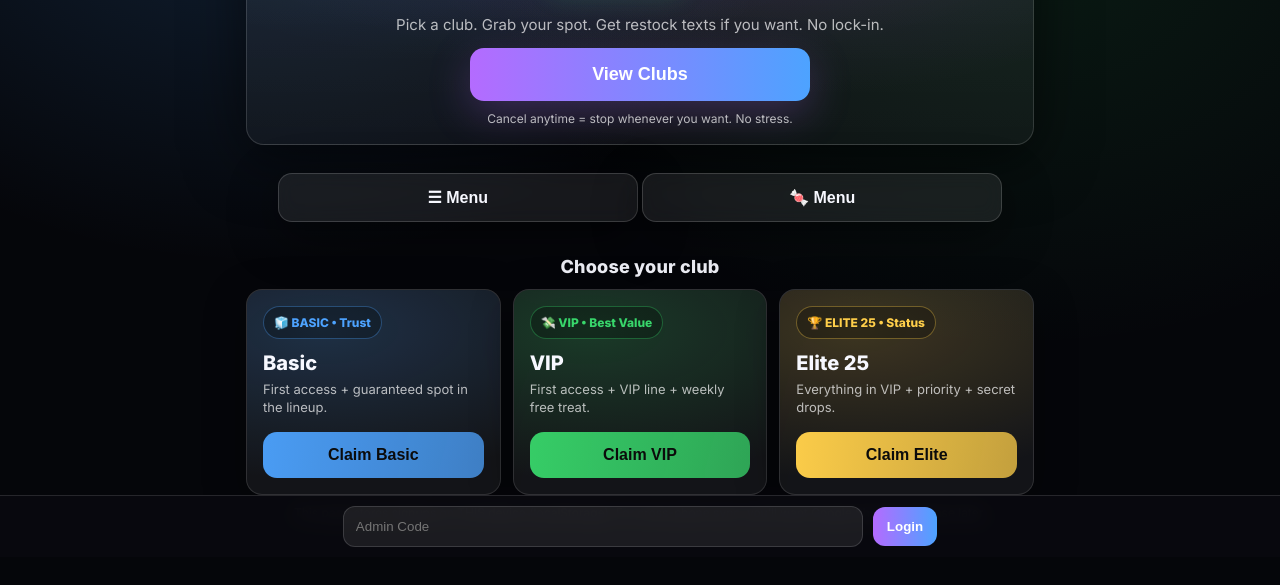
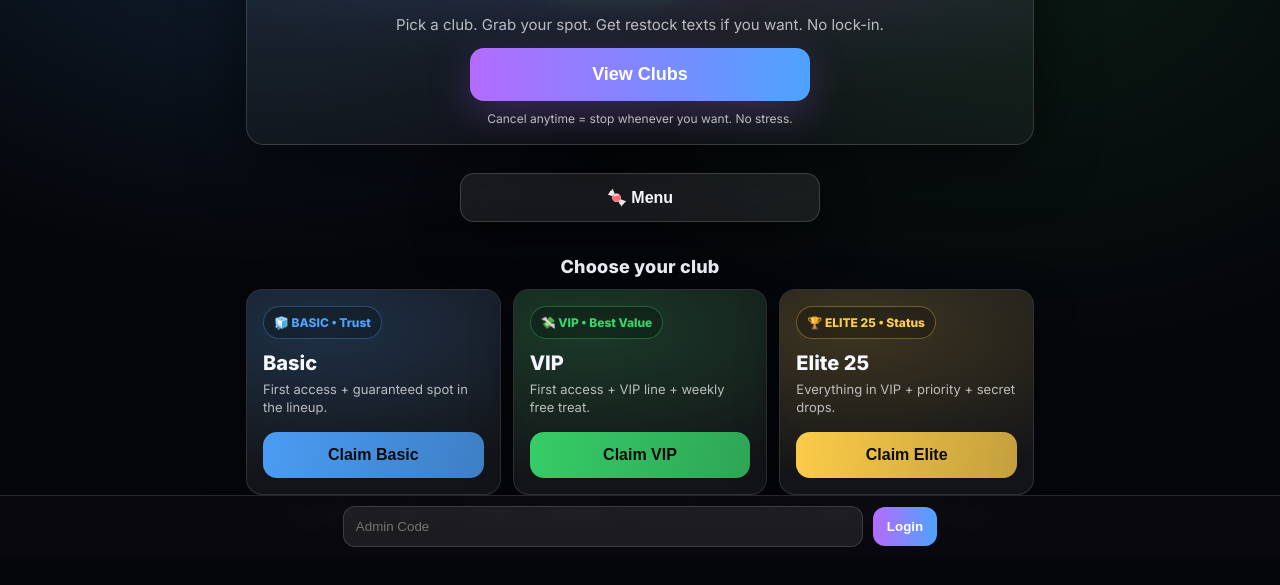
Before and after one commit to rileyraverett-dot/Jack-On-The-Go, a plain HTML site: page index.html in a window 1280 px wide. Shown: the part 243-828 px from the top of the page. Drawn offline with Linux system fonts and the light colour scheme.

Commit message:
Update index.html

```diff
--- a/index.html
+++ b/index.html
@@ -589,9 +589,6 @@ border: 1px solid rgba(255,255,255,0.18);
     </div>
 
     <div id="clubs"></div>
-
-<!-- MENU BUTTON (right before clubs) -->
-<button class="menu-btn" onclick="toggleMenu()">☰ Menu</button>
 
 <!-- MENU BUTTON (right before clubs) -->
 <button class="menu-btn" onclick="toggleMenu()">🍬 Menu</button>
```
